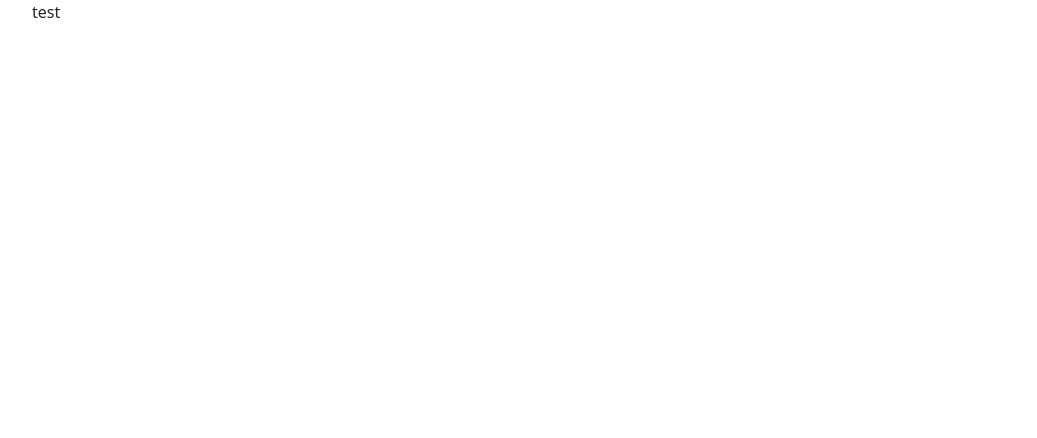
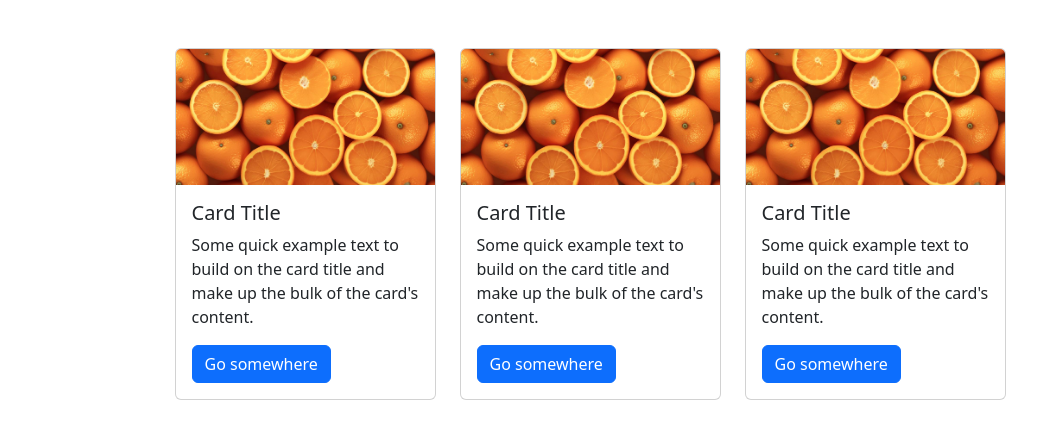
Before and after one commit to Nara-sakurai/my-project-work, a plain HTML site: page index.html in a window 1280 px wide. Shown: the whole page, without its empty margins (50-1087 px from the left). Drawn offline with Linux system fonts and the light colour scheme.

Commit message:
card holder

```diff
--- a/index.html
+++ b/index.html
@@ -7,6 +7,42 @@
     <title>Document</title>
   </head>
   <body>
-    <div class="container">test</div>
+    <div class="container my-5">
+      <div class="row" style="justify-content: center;">
+        <div class="col-md-3">
+          <div class="card">
+            <img src="whole-and-half-oranges-twit.jpg" class="card-img-top" alt="Card Image">
+            <div class="card-body">
+              <h5 class="card-title">Card Title</h5>
+              <p class="card-text">Some quick example text to build on the card title and make up the bulk of the card's content.</p>
+              <a href="#" class="btn btn-primary">Go somewhere</a>
+            </div>
+          </div>
+        </div>
+        <div class="col-md-3">
+          <div class="card">
+            <img src="whole-and-half-oranges-twit.jpg" class="card-img-top" alt="Card Image">
+            <div class="card-body">
+              <h5 class="card-title">Card Title</h5>
+              <p class="card-text">Some quick example text to build on the card title and make up the bulk of the card's content.</p>
+              <a href="#" class="btn btn-primary">Go somewhere</a>
+            </div>
+          </div>
+        </div>
+        <div class="col-md-3">
+          <div class="card">
+            <img src="whole-and-half-oranges-twit.jpg" class="card-img-top" alt="Card Image">
+            <div class="card-body">
+              <h5 class="card-title">Card Title</h5>
+              <p class="card-text">Some quick example text to build on the card title and make up the bulk of the card's content.</p>
+              <a href="#" class="btn btn-primary">Go somewhere</a>
+            </div>
+          </div>
+        </div>
+      </div>
+    </div>
+
+
+    </div>
   </body>
 </html>
```
Also changed, not shown: whole-and-half-oranges-twit.jpg (added).
